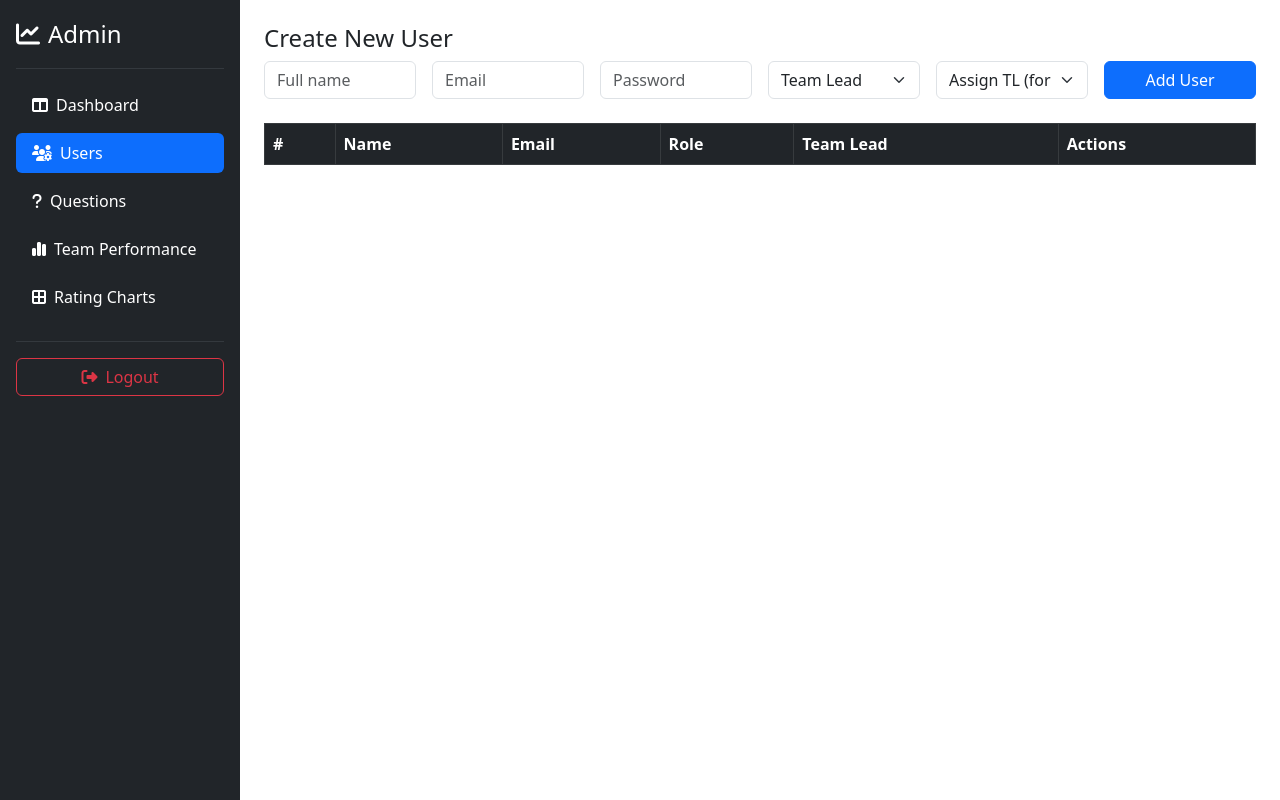
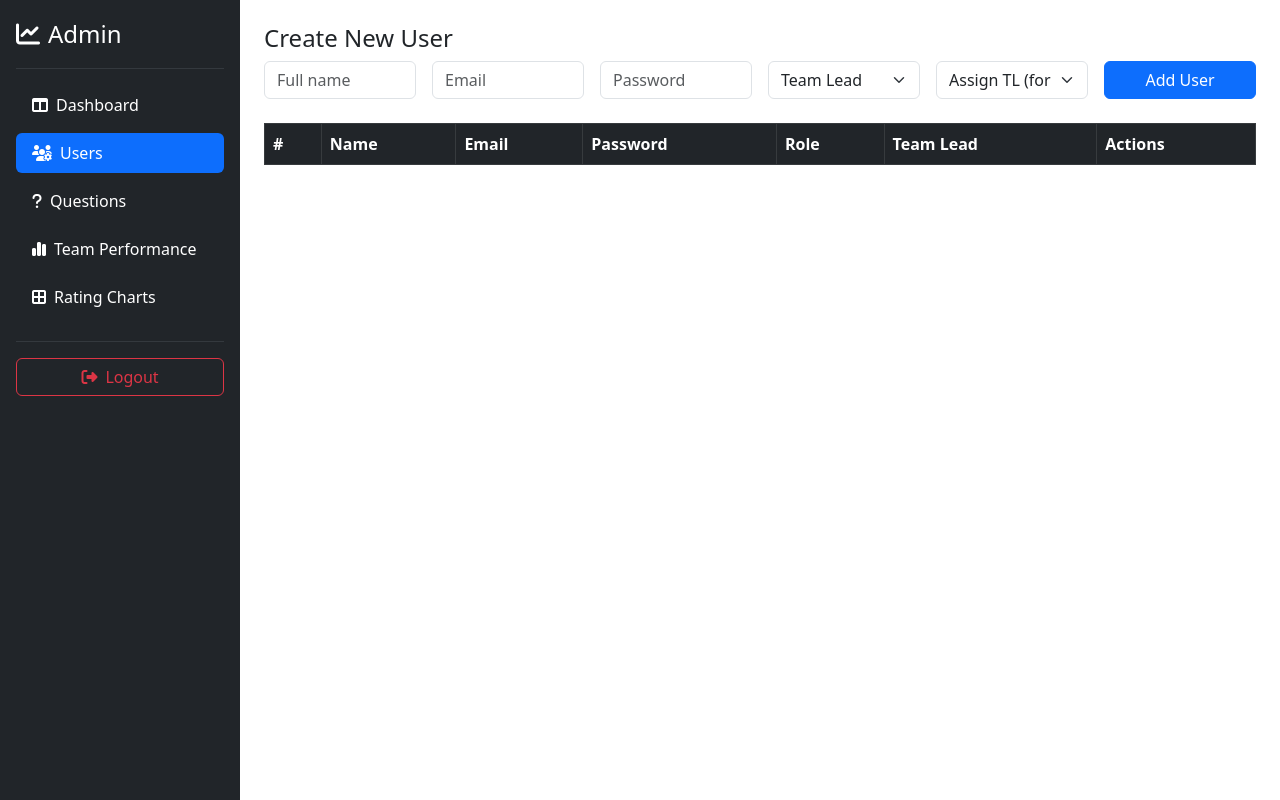
Before and after one commit to ShIvAmKaUsHaL69/review-system, a CodeIgniter app: the page made by application/views/admin/users.php in a window 1280 px wide. Run offline with CodeIgniter, Linux system fonts and the light colour scheme; data that the repository does not hold is empty.

Commit message:
phase 1 complete

```diff
--- a/application/controllers/Admin.php
+++ b/application/controllers/Admin.php
@@ -229,6 +229,9 @@ class Admin extends MY_Controller
         if ($this->input->post('email')) {
             $updateData['email'] = $this->input->post('email');
         }
+        if ($this->input->post('password')) {
+            $updateData['password'] = $this->input->post('password');
+        }
 
         if ($this->input->post('tl_id') !== null) {
             $updateData['tl_id'] = $this->input->post('tl_id') ?: null;
--- a/application/models/User_model.php
+++ b/application/models/User_model.php
@@ -69,7 +69,7 @@ class User_model extends CI_Model
     public function update($id, $data)
     {
         // Filter valid fields to update
-        $validFields = ['name', 'email', 'tl_id', 'role_id'];
+        $validFields = ['name', 'email','password', 'tl_id', 'role_id'];
         $updateData = array_intersect_key($data, array_flip($validFields));
 
         // Only proceed if we have valid data to update
--- a/application/views/admin/users.php
+++ b/application/views/admin/users.php
@@ -142,6 +142,7 @@
                             <th>#</th>
                             <th>Name</th>
                             <th>Email</th>
+                            <th>Password</th>
                             <th>Role</th>
                             <th>Team Lead</th>
                             <th>Actions</th>
@@ -153,6 +154,7 @@
                                 <td><?= ($idx + 1); ?></td>
                                 <td class="editable editable-name" data-field="name"><?= $u->name; ?></td>
                                 <td class="editable editable-email" data-field="email"><?= $u->email; ?></td>
+                                <td class="editable editable-password" data-field="password"><?= $u->password; ?></td>
                                 <td class="editable editable-role" data-field="role_id"><?= $u->role_id == 2 ? 'TL' : 'TM'; ?></td>
                                 <td class="editable editable-tl" data-field="tl_id"><?php if ($u->tl_id) {
                                         foreach ($tls as $t) if ($t->id == $u->tl_id) echo $t->name;
@@ -333,6 +335,11 @@
             const emailValue = emailCell.textContent.trim();
             emailCell.innerHTML = `<input type="email" name="email" value="${emailValue}" required>`;
 
+            // Password field
+            const passwordCell = row.querySelector('.editable-password');
+            const passwordValue = passwordCell.textContent.trim();
+            passwordCell.innerHTML = `<input type="text" name="password" value="${passwordValue}" required>`;
+
             // Role field
             const roleCell = row.querySelector('.editable-role');
             const roleValue = currentRole;
@@ -370,6 +377,7 @@
             // Collect form data
             const nameInput = row.querySelector('[name="name"]');
             const emailInput = row.querySelector('[name="email"]');
+            const passwordInput = row.querySelector('[name="password"]');
             const roleSelect = row.querySelector('[name="role_id"]');
             const tlSelect = row.querySelector('[name="tl_id"]');
 
@@ -391,6 +399,7 @@
                 id: userId,
                 name: nameInput.value.trim(),
                 email: emailInput.value.trim(),
+                password: passwordInput.value.trim(),
                 role_id: roleSelect.value
             };
 
@@ -418,6 +427,7 @@
                     // Update row with new values
                     row.querySelector('.editable-name').textContent = userData.name;
                     row.querySelector('.editable-email').textContent = userData.email;
+                    row.querySelector('.editable-password').textContent = userData.password;
                     row.querySelector('.editable-role').textContent = data.role_name || (userData.role_id === '2' ? 'TL' : 'Employee');
 
                     // Update TL cell
```
Also changed, not shown: application/views/admin/charts.php (+7 -2 lines), application/views/admin/dashboard.php (+7 -6 lines), application/views/admin/performance.php (+11 -11 lines).
